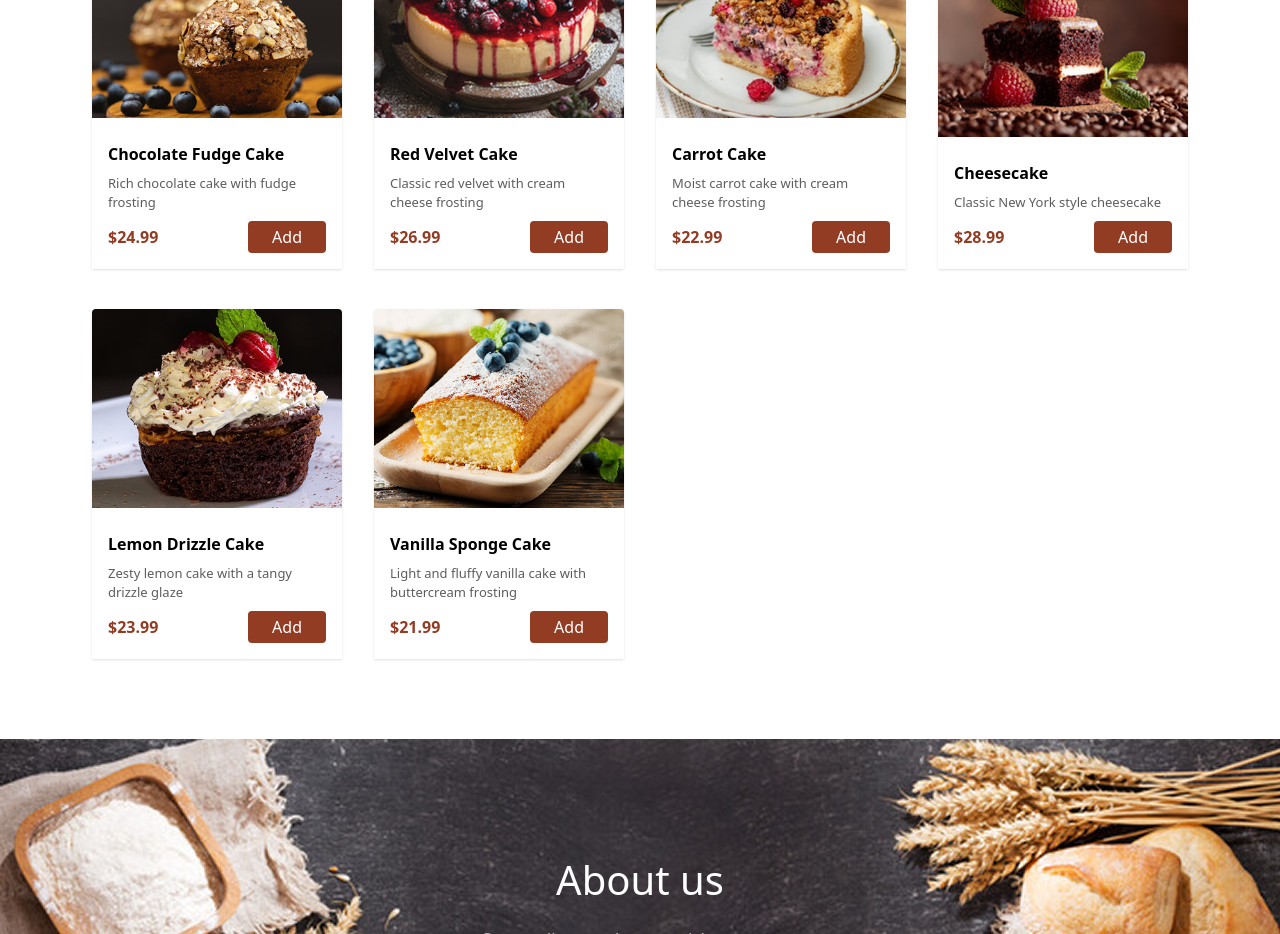
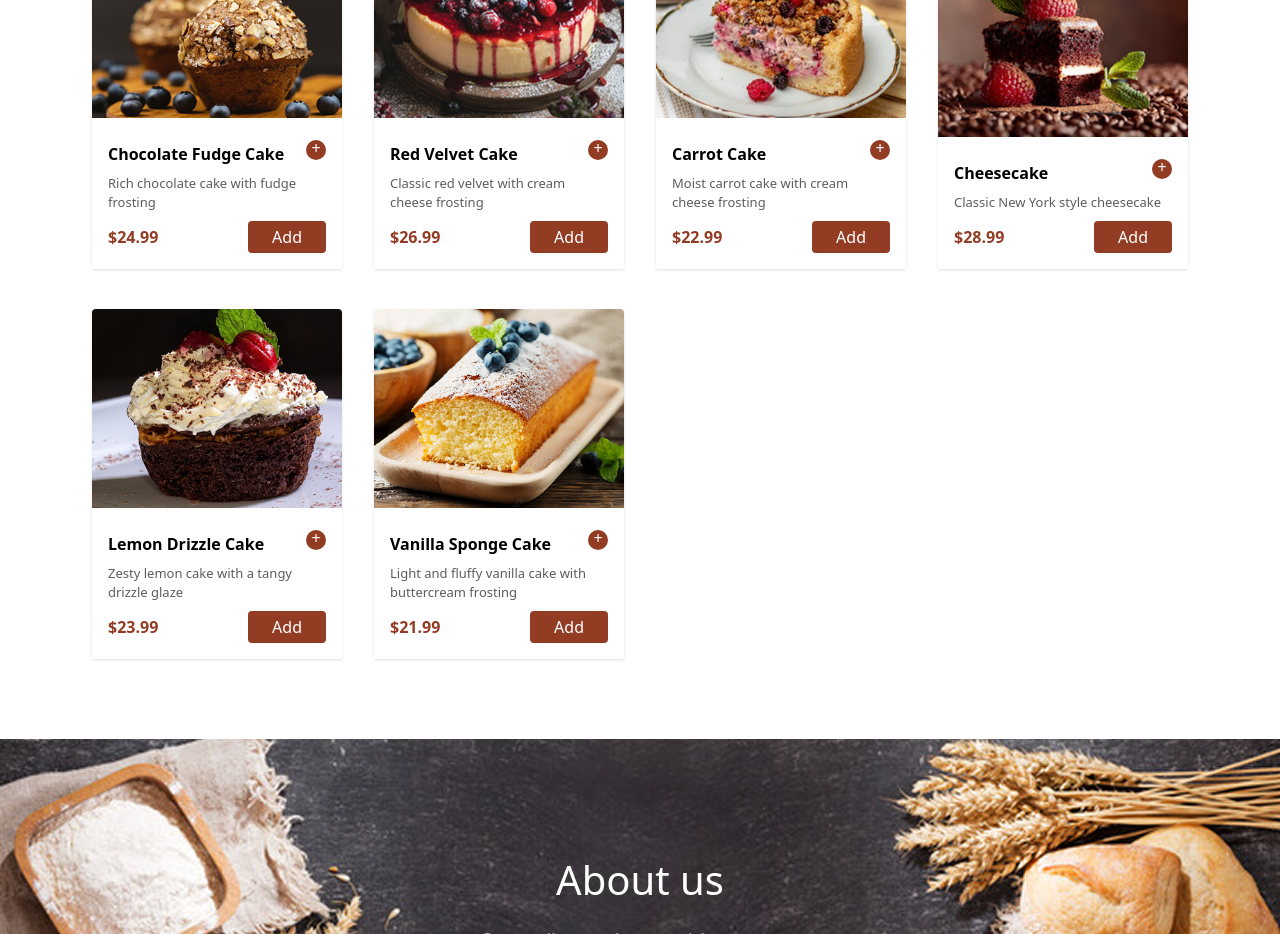
Before and after one commit to Will24300/barkery, a React (Vite) app in the folder barkery-cake/: page / in a window 1280 px wide. Shown: the part 2580-3514 px from the top of the page. Built offline with nearby package versions, Linux system fonts and the light colour scheme; no server answers; a web font is replaced by a local one.

Commit message:
Add increment button

```diff
--- a/barkery-cake/src/components/ExploreMenu.jsx
+++ b/barkery-cake/src/components/ExploreMenu.jsx
@@ -73,7 +73,15 @@ export default function ExploreMenu() {
                 </span>
               </div>
               <div className="p-4">
-                <h2 className="font-semibold mt-2 ">{item.name}</h2>
+                <div className="flex justify-between items-center">
+                  <h2 className="font-semibold mt-2 ">{item.name}</h2>
+                  <span
+                    onClick={() => addToCart(item.id)}
+                    className="bg-[#933C24] text-white rounded-full h-5 w-5 flex justify-center items-center pb-1 cursor-pointer"
+                  >
+                    +
+                  </span>
+                </div>
                 <p className="text-[13px] text-[#5D5D5D] my-2">
                   {item.description}
                 </p>
```
